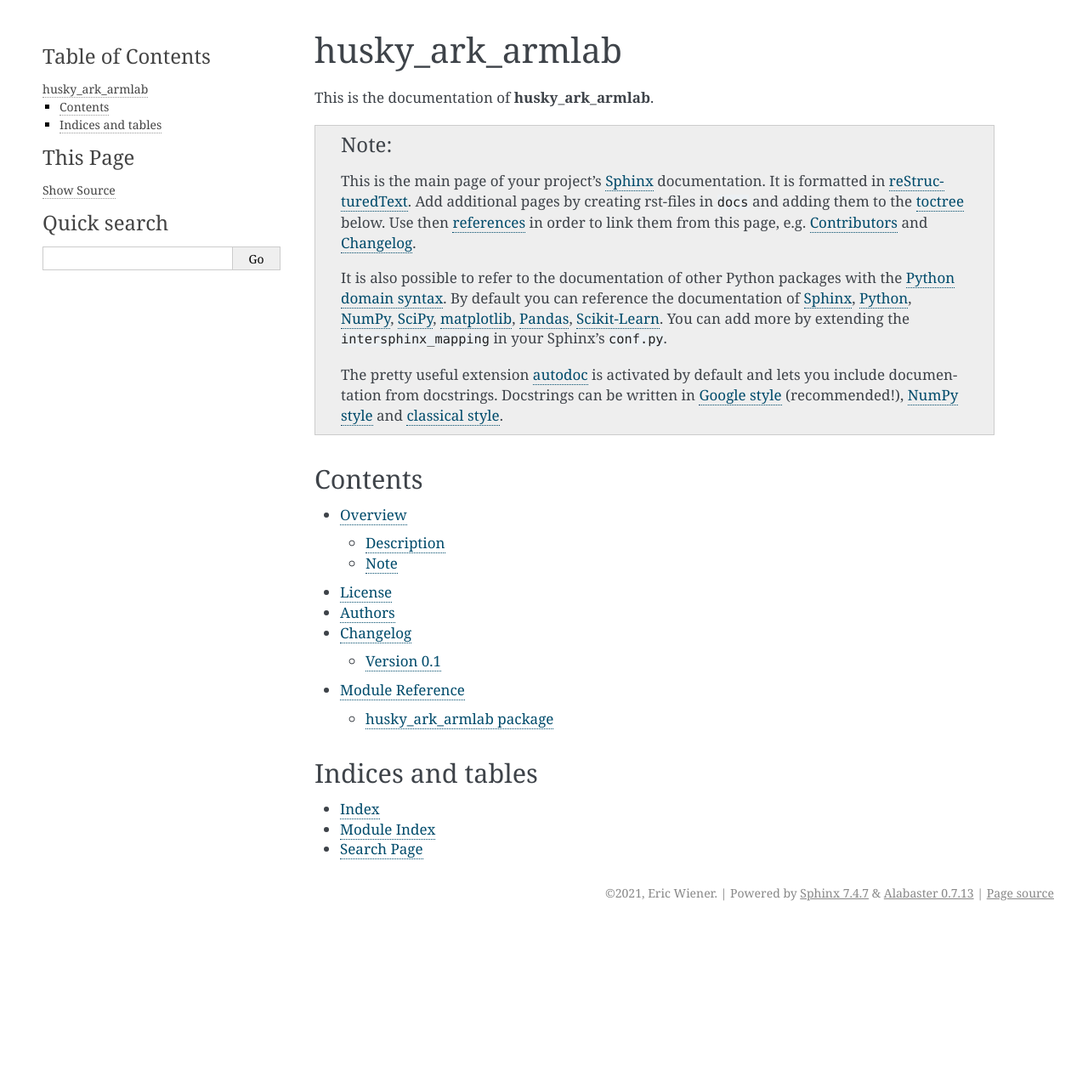
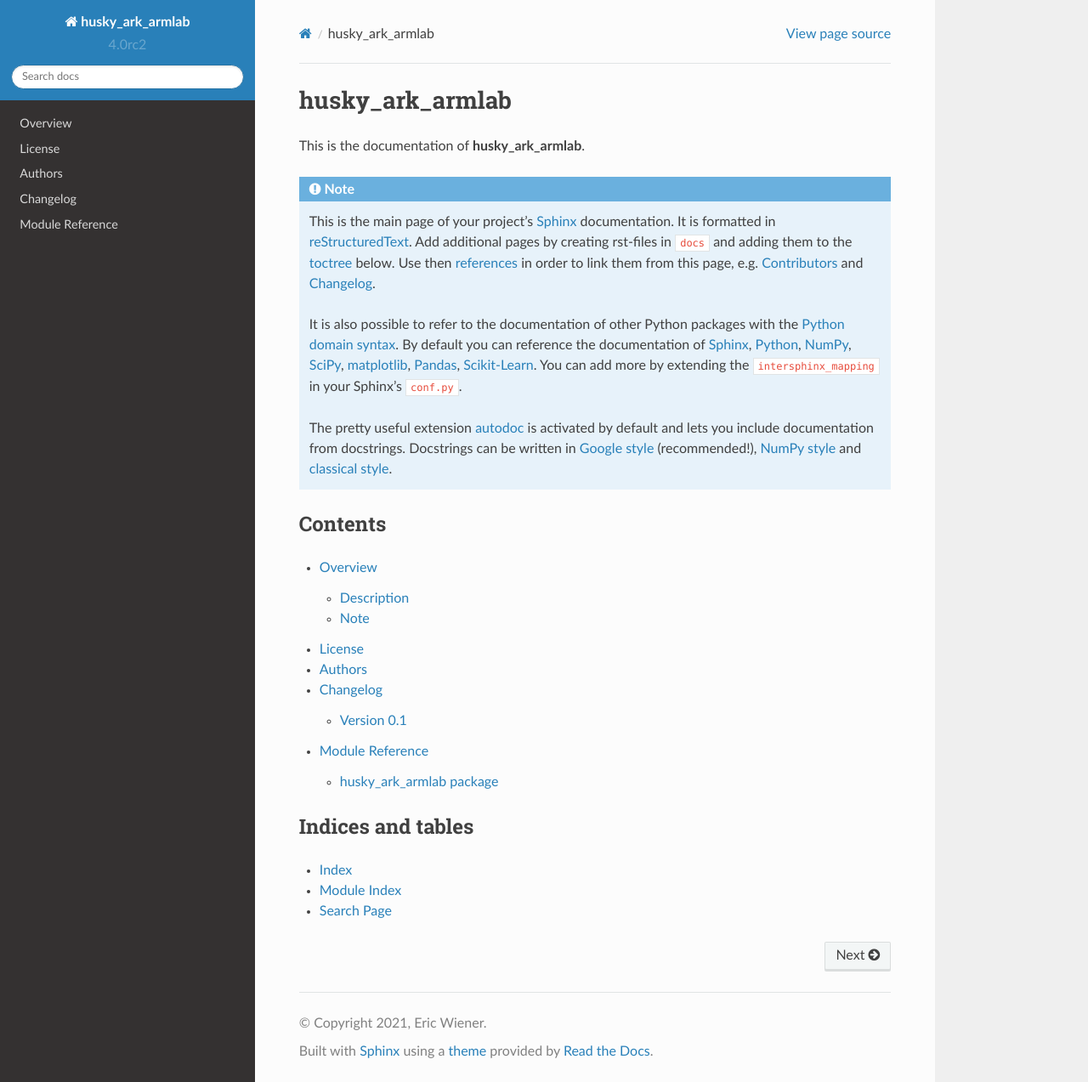
Before and after one commit to UM-ARM-Lab/husky_ark_armlab, a Sphinx documentation site: the page built from docs/index.rst, in a window 1280 px wide and 1273 px high. Shown: the whole window at 85% size. Built offline with Sphinx 7.4.7 and the Read the Docs theme 2.0.0, drawn with Linux system fonts in a browser that asks for light colours.

Commit message:
CHORE: changed docs theme to sphinx_rtd_theme

```diff
--- a/docs/conf.py
+++ b/docs/conf.py
@@ -11,6 +11,8 @@ import os
 import sys
 import inspect
 import shutil
+import sphinx_rtd_theme
+
 
 # -- Path setup --------------------------------------------------------------
 
@@ -147,15 +149,12 @@ pygments_style = "sphinx"
 
 # The theme to use for HTML and HTML Help pages.  See the documentation for
 # a list of builtin themes.
-html_theme = "alabaster"
+html_theme = "sphinx_rtd_theme"
 
 # Theme options are theme-specific and customize the look and feel of a theme
 # further.  For a list of options available for each theme, see the
 # documentation.
-html_theme_options = {
-    "sidebar_width": "300px",
-    "page_width": "1200px"
-}
+# html_theme_options = {"sidebar_width": "300px", "page_width": "1200px"}
 
 # Add any paths that contain custom themes here, relative to this directory.
 # html_theme_path = []
@@ -245,7 +244,13 @@ latex_elements = {
 # Grouping the document tree into LaTeX files. List of tuples
 # (source start file, target name, title, author, documentclass [howto/manual]).
 latex_documents = [
-    ("index", "user_guide.tex", "husky_ark_armlab Documentation", "Eric Wiener", "manual")
+    (
+        "index",
+        "user_guide.tex",
+        "husky_ark_armlab Documentation",
+        "Eric Wiener",
+        "manual",
+    )
 ]
 
 # The name of an image file (relative to this directory) to place at the top of
--- a/docs/requirements.txt
+++ b/docs/requirements.txt
@@ -2,4 +2,4 @@
 # To build the module reference correctly, make sure every external package
 # under `install_requires` in `setup.cfg` is also listed here!
 sphinx>=3.2.1
-# sphinx_rtd_theme
+sphinx_rtd_theme
```
